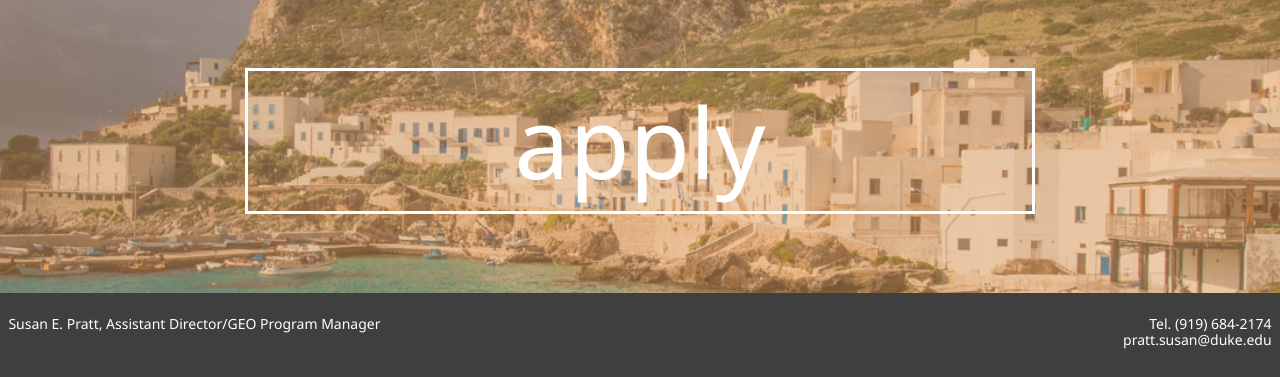
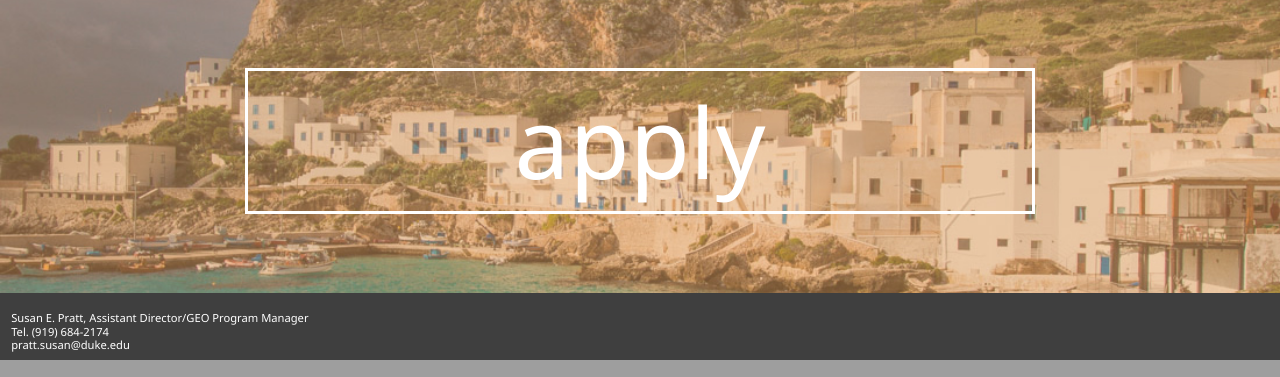
Before and after one commit to Lwalz/ICCS, a PHP site: page / in a window 1280 px wide. Shown: the part 747-1124 px from the top of the page. Run offline with PHP 8.4, Linux system fonts and the light colour scheme.

Commit message:
made footer smaller

```diff
--- a/css/style.css
+++ b/css/style.css
@@ -267,19 +267,31 @@ body{
 #foot{
 	background-color: #3f3f3f;
 	color: white;
-	font-size: 1em;
+	font-size: .8em;
 	width: 100%;
 	float:left;
 	position: relative;
 	/*bottom:3em; */
 	z-index: 5em;
 	/*height: 5em;*/
-	padding: .6em;
+	padding-left: 1em;
+	padding-right: 1em;
 }
 .footer{
 	position: relative;
 	margin-top: 0;
 	width: 100%;
+}
+
+#uno{
+	width: 100%;
+	padding-bottom: 0;
+}
+
+#dos{
+	width: 100%;
+	text-align: left;
+	padding-top: 0;
 }
 
 #doit{
```
